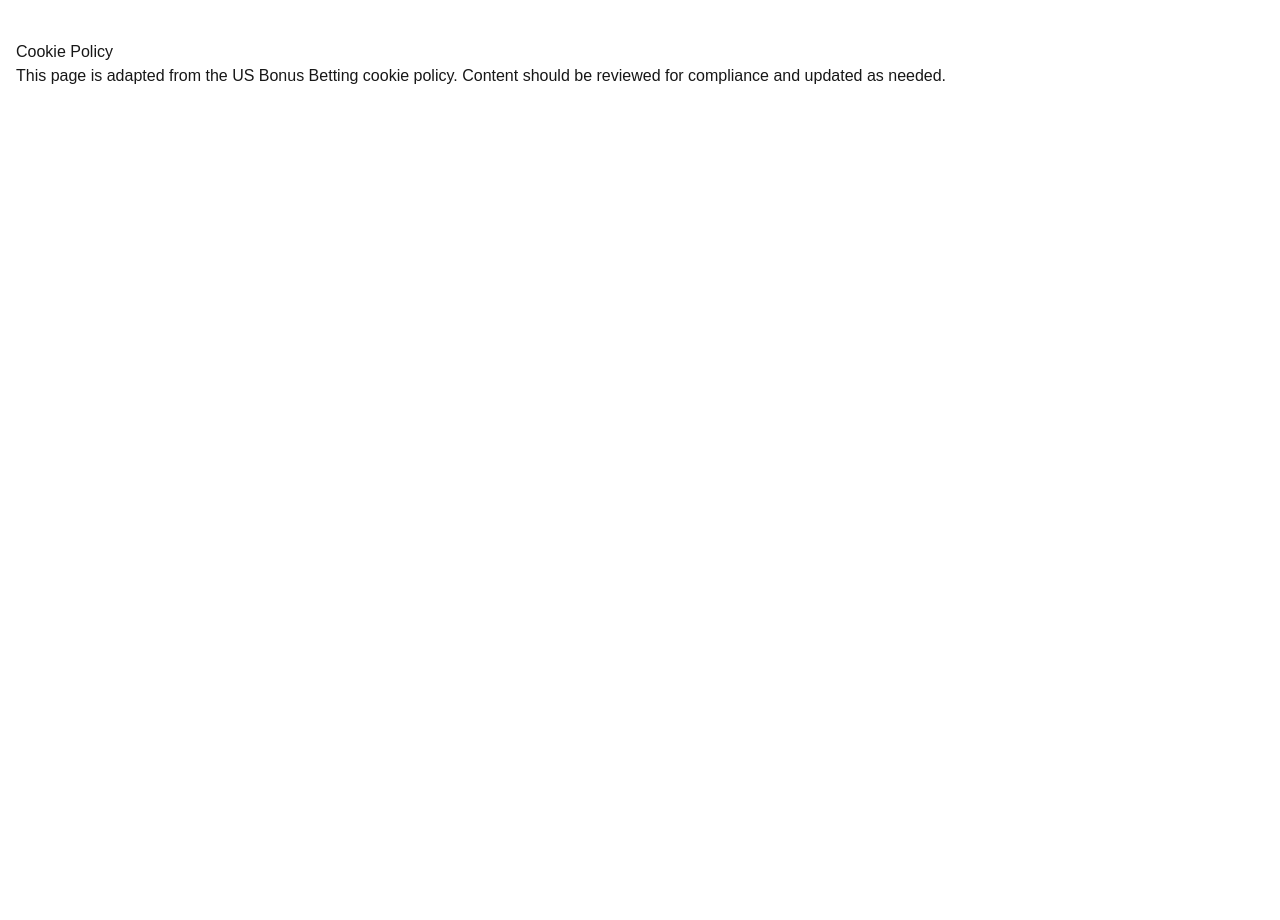
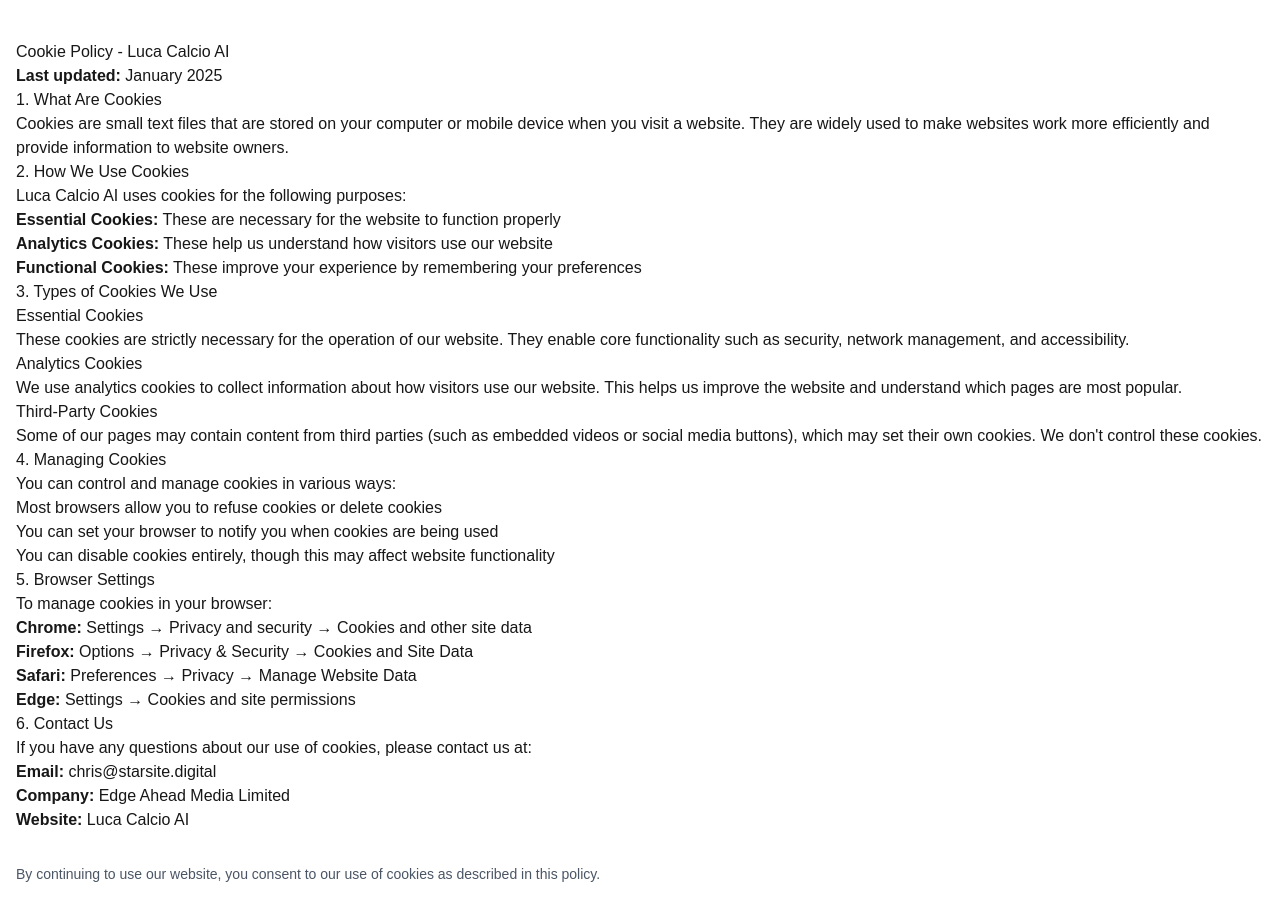
Before and after one commit to rogit85/lucacalicioai.com, a Next.js app: page /cookies in a window 1280 px wide. Shown: the top 920 px of the page. Before the commit the page ends 800 px from the top, so only its background shows below. Built offline with nearby package versions, Linux system fonts and the light colour scheme.

Commit message:
feat: update legal pages with comprehensive content for Luca Calcio AI, update site branding

```diff
--- a/src/app/cookies/page.tsx
+++ b/src/app/cookies/page.tsx
@@ -1,10 +1,79 @@
 export default function CookiesPage() {
   return (
-    <main className="mx-auto max-w-4xl px-4 py-10 prose prose-gray max-w-none">
-      <h1>Cookie Policy</h1>
+    <main className="mx-auto max-w-4xl px-4 py-10 prose prose-gray max-w-none bg-white">
+      <h1>Cookie Policy - Luca Calcio AI</h1>
+
+      <p><strong>Last updated:</strong> January 2025</p>
+
+      <h2>1. What Are Cookies</h2>
       <p>
-        This page is adapted from the US Bonus Betting cookie policy. Content should be reviewed for compliance
-        and updated as needed.
+        Cookies are small text files that are stored on your computer or mobile device when you visit a website.
+        They are widely used to make websites work more efficiently and provide information to website owners.
+      </p>
+
+      <h2>2. How We Use Cookies</h2>
+      <p>
+        Luca Calcio AI uses cookies for the following purposes:
+      </p>
+      <ul>
+        <li><strong>Essential Cookies:</strong> These are necessary for the website to function properly</li>
+        <li><strong>Analytics Cookies:</strong> These help us understand how visitors use our website</li>
+        <li><strong>Functional Cookies:</strong> These improve your experience by remembering your preferences</li>
+      </ul>
+
+      <h2>3. Types of Cookies We Use</h2>
+
+      <h3>Essential Cookies</h3>
+      <p>
+        These cookies are strictly necessary for the operation of our website. They enable core functionality
+        such as security, network management, and accessibility.
+      </p>
+
+      <h3>Analytics Cookies</h3>
+      <p>
+        We use analytics cookies to collect information about how visitors use our website. This helps us
+        improve the website and understand which pages are most popular.
+      </p>
+
+      <h3>Third-Party Cookies</h3>
+      <p>
+        Some of our pages may contain content from third parties (such as embedded videos or social media buttons),
+        which may set their own cookies. We don't control these cookies.
+      </p>
+
+      <h2>4. Managing Cookies</h2>
+      <p>
+        You can control and manage cookies in various ways:
+      </p>
+      <ul>
+        <li>Most browsers allow you to refuse cookies or delete cookies</li>
+        <li>You can set your browser to notify you when cookies are being used</li>
+        <li>You can disable cookies entirely, though this may affect website functionality</li>
+      </ul>
+
+      <h2>5. Browser Settings</h2>
+      <p>
+        To manage cookies in your browser:
+      </p>
+      <ul>
+        <li><strong>Chrome:</strong> Settings → Privacy and security → Cookies and other site data</li>
+        <li><strong>Firefox:</strong> Options → Privacy & Security → Cookies and Site Data</li>
+        <li><strong>Safari:</strong> Preferences → Privacy → Manage Website Data</li>
+        <li><strong>Edge:</strong> Settings → Cookies and site permissions</li>
+      </ul>
+
+      <h2>6. Contact Us</h2>
+      <p>
+        If you have any questions about our use of cookies, please contact us at:
+      </p>
+      <p>
+        <strong>Email:</strong> chris@starsite.digital<br/>
+        <strong>Company:</strong> Edge Ahead Media Limited<br/>
+        <strong>Website:</strong> Luca Calcio AI
+      </p>
+
+      <p className="text-sm text-gray-600 mt-8">
+        By continuing to use our website, you consent to our use of cookies as described in this policy.
       </p>
     </main>
   );
--- a/src/app/layout.tsx
+++ b/src/app/layout.tsx
@@ -13,9 +13,9 @@
 });
 
 export const metadata: Metadata = {
-  title: "Best Football Betting Sites UK 2025 | Edge Ahead Media",
+  title: "Best Football Betting Sites UK 2025 | Luca Calcio AI",
   description:
-    "Compare the best football betting sites in the UK for 2025. Explore top offers, acca boosts, live streaming, and more.",
+    "Compare the best football betting sites in the UK for 2025 with Luca Calcio AI. Explore top offers, acca boosts, live streaming, and more.",
 };
 
 export default function RootLayout({
--- a/src/app/page.tsx
+++ b/src/app/page.tsx
@@ -393,11 +393,11 @@
 
       <footer className="mt-20 border-t-2 border-gray-200 bg-gray-50">
         <div className="mx-auto max-w-6xl px-4 py-12 flex flex-wrap gap-4 items-center justify-between">
-          <div className="text-gray-600 font-medium">© {new Date().getFullYear()} Edge Ahead Media Limited</div>
+          <div className="text-gray-600 font-medium">© {new Date().getFullYear()} Luca Calcio AI - Edge Ahead Media Limited</div>
           <div className="flex gap-4">
-            <a className="px-4 py-2 rounded-lg border-2 border-gray-300 text-gray-700 hover:border-gray-400 hover:bg-white font-medium transition-all" href="/terms" target="_blank">Terms & Conditions</a>
-            <a className="px-4 py-2 rounded-lg border-2 border-gray-300 text-gray-700 hover:border-gray-400 hover:bg-white font-medium transition-all" href="/privacy" target="_blank">Privacy Policy</a>
-            <a className="px-4 py-2 rounded-lg border-2 border-gray-300 text-gray-700 hover:border-gray-400 hover:bg-white font-medium transition-all" href="/cookies" target="_blank">Cookie Policy</a>
+            <a className="px-4 py-2 rounded-lg border-2 border-gray-300 text-gray-700 hover:border-gray-400 hover:bg-white font-medium transition-all" href="/terms">Terms & Conditions</a>
+            <a className="px-4 py-2 rounded-lg border-2 border-gray-300 text-gray-700 hover:border-gray-400 hover:bg-white font-medium transition-all" href="/privacy">Privacy Policy</a>
+            <a className="px-4 py-2 rounded-lg border-2 border-gray-300 text-gray-700 hover:border-gray-400 hover:bg-white font-medium transition-all" href="/cookies">Cookie Policy</a>
           </div>
         </div>
       </footer>
--- a/src/app/privacy/page.tsx
+++ b/src/app/privacy/page.tsx
@@ -1,10 +1,76 @@
 export default function PrivacyPage() {
   return (
-    <main className="mx-auto max-w-4xl px-4 py-10 prose prose-gray max-w-none">
-      <h1>Privacy Policy</h1>
+    <main className="mx-auto max-w-4xl px-4 py-10 prose prose-gray max-w-none bg-white">
+      <h1>Privacy Policy - Luca Calcio AI</h1>
+
+      <p><strong>Last updated:</strong> January 2025</p>
+
+      <h2>1. Information We Collect</h2>
       <p>
-        This page is adapted from the US Bonus Betting privacy policy. Email contacts are updated to
-        contact@edgeaheadmedia.com. Content should be reviewed for compliance.
+        Luca Calcio AI may collect the following types of information when you visit our website:
+      </p>
+      <ul>
+        <li>Usage data (pages visited, time spent on site, browser type)</li>
+        <li>Device information (IP address, device type, operating system)</li>
+        <li>Cookies and similar tracking technologies</li>
+      </ul>
+
+      <h2>2. How We Use Your Information</h2>
+      <p>
+        We use the information we collect to:
+      </p>
+      <ul>
+        <li>Improve our website and user experience</li>
+        <li>Analyze website traffic and usage patterns</li>
+        <li>Provide relevant content and recommendations</li>
+        <li>Comply with legal obligations</li>
+      </ul>
+
+      <h2>3. Information Sharing</h2>
+      <p>
+        We do not sell, trade, or otherwise transfer your personal information to third parties without your consent,
+        except as described in this privacy policy. We may share information with:
+      </p>
+      <ul>
+        <li>Service providers who assist in operating our website</li>
+        <li>Legal authorities when required by law</li>
+      </ul>
+
+      <h2>4. Cookies</h2>
+      <p>
+        Our website uses cookies to enhance your browsing experience. You can choose to disable cookies through your
+        browser settings, though this may affect website functionality.
+      </p>
+
+      <h2>5. Third-Party Links</h2>
+      <p>
+        Our website contains links to betting sites operated by third parties. These sites have their own privacy
+        policies, and we are not responsible for their privacy practices.
+      </p>
+
+      <h2>6. Data Security</h2>
+      <p>
+        We implement appropriate security measures to protect your information against unauthorized access, alteration,
+        disclosure, or destruction.
+      </p>
+
+      <h2>7. Your Rights</h2>
+      <p>
+        Under UK data protection laws, you have rights regarding your personal data, including the right to access,
+        correct, or delete your information.
+      </p>
+
+      <h2>8. Contact Us</h2>
+      <p>
+        If you have any questions about this Privacy Policy, please contact us at:
+      </p>
+      <p>
+        <strong>Email:</strong> chris@starsite.digital<br/>
+        <strong>Company:</strong> Edge Ahead Media Limited
+      </p>
+
+      <p className="text-sm text-gray-600 mt-8">
+        This privacy policy applies to Luca Calcio AI and is subject to UK data protection laws.
       </p>
     </main>
   );
--- a/src/app/terms/page.tsx
+++ b/src/app/terms/page.tsx
@@ -1,17 +1,49 @@
 export default function TermsPage() {
   return (
-    <main className="mx-auto max-w-4xl px-4 py-10 prose prose-gray max-w-none">
-      <h1>Terms and Conditions</h1>
+    <main className="mx-auto max-w-4xl px-4 py-10 prose prose-gray max-w-none bg-white">
+      <h1>Terms and Conditions - Luca Calcio AI</h1>
+
+      <h2>1. About This Website</h2>
       <p>
-        This page is adapted from the US Bonus Betting terms. Mentions of Verified Digital Limited (VDL)
-        are replaced with Edge Ahead Media Limited (EAM). This content is provided for demonstration purposes
-        and should be reviewed by legal counsel.
+        Luca Calcio AI is operated by Edge Ahead Media Limited. This website provides information and comparisons
+        of football betting sites and services available in the UK.
       </p>
+
+      <h2>2. Use of This Website</h2>
       <p>
-        Company: Edge Ahead Media Limited (EAM). Contact: contact@edgeaheadmedia.com
+        By accessing and using this website, you accept and agree to be bound by the terms and provision of this agreement.
+        This website is intended for users who are 18 years of age or older.
       </p>
+
+      <h2>3. Information and Content</h2>
       <p>
-        Please gamble responsibly. 18+ only. BeGambleAware.org.
+        The information on Luca Calcio AI is provided for general information purposes only. We strive to keep the
+        information up to date and correct, but we make no representations or warranties about the completeness,
+        accuracy, reliability, or availability of the information.
+      </p>
+
+      <h2>4. External Links</h2>
+      <p>
+        Our website contains links to external betting sites. We have no control over the nature, content, and
+        availability of those sites. The inclusion of any links does not necessarily imply a recommendation or
+        endorse the views expressed within them.
+      </p>
+
+      <h2>5. Responsible Gambling</h2>
+      <p>
+        Gambling can be addictive. Please gamble responsibly. If you feel you may have a gambling problem,
+        please visit <a href="https://www.begambleaware.org" target="_blank">BeGambleAware.org</a> for help and support.
+      </p>
+
+      <h2>6. Contact Information</h2>
+      <p>
+        <strong>Company:</strong> Edge Ahead Media Limited<br/>
+        <strong>Email:</strong> chris@starsite.digital<br/>
+        <strong>Website:</strong> Luca Calcio AI
+      </p>
+
+      <p className="text-sm text-gray-600 mt-8">
+        18+ only. Please gamble responsibly. BeGambleAware.org
       </p>
     </main>
   );
```
